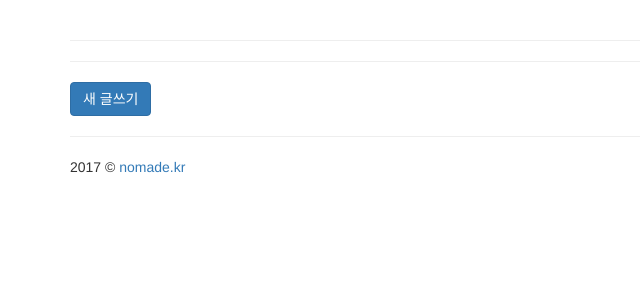
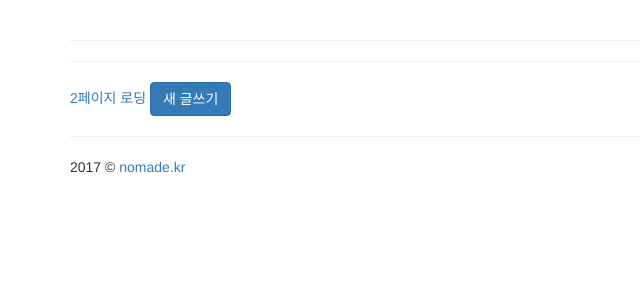
Before and after one commit to yeon0206/AskDjango-frontendVOD, a Django app: page /blog/ in a window 1280 px wide. Shown: the part 52-352 px from the top of the page, without its empty margins (0-640 px from the left). Run offline with Django 3.2, Linux system fonts and the light colour scheme; data that the repository does not hold is empty; some libraries are stand-ins or nearby versions.

Commit message:
ajax를 통한 blog.views.index 2page로딩

```diff
--- a/askdjango/templates/layout.html
+++ b/askdjango/templates/layout.html
@@ -42,5 +42,8 @@
     <script src="{% static "jquery/dist/jquery.min.js" %}"></script>
     <!--<script src="//maxcdn.bootstrapcdn.com/bootstrap/3.3.7/js/bootstrap.min.js"></script> bower설치함-->
     <script src="{% static "bootstrap/dist/js/bootstrap.min.js" %}"></script>
+
+    {% block extra_body %}
+    {% endblock %}
 </body>
 </html>
--- /dev/null
+++ b/blog/templates/blog/_post_list.html
@@ -0,0 +1,32 @@
+<table class="table table-bordered table-hover">
+    <tbody>
+        {% for post in post_list %}
+            <tr>
+                <td>
+                    <a href="{{ post.get_absolute_url }}">
+                        {{ post.title }}
+                    </a>
+                </td>
+            </tr>
+        {% endfor %}
+    </tbody>
+</table>
+
+<hr/>
+
+{% if is_paginated %}
+    {% if page_obj.has_previous %}
+        <a href="?page={{ page_obj.previous_page_number }}" class="btn btn-default">이전</a>
+    {% endif %}
+    {{ page_obj.number }} 페이지
+
+    {% if page_obj.has_next %}
+        <a href="?page={{ page_obj.next_page_number }}" class="btn btn-default">다음</a>
+    {% endif %}
+{% endif %}
+
+<hr/>
+
+<a id="page-2-btn" href="#">2페이지 로딩</a>
+
+<a href="{% url "blog:post_new" %}" class="btn btn-primary">새 글쓰기</a>
--- a/blog/templates/blog/index.html
+++ b/blog/templates/blog/index.html
@@ -1,40 +1,32 @@
 {% extends "blog/layout.html" %}
+
+{% block extra_body %}
+    <script>
+        $(function() {
+            $('#page-2-btn').click(function(){
+                $.get('?page=2') /*?만 쓰면 현재url에 get 인자만 변경되어 호출 */
+                .done(function(html) {
+                    console.log(html);
+                    $('#post-list-wrapper').html(html);
+                })
+                .fail(function() {
+                    console.log('fail');
+                })
+                .always(function() {
+                    console.log('always');
+                });
+                return false;
+            });
+        });
+    </script>
+{% endblock %}
 
 {% block content %}
 
 <div class="container">
     <div class="row">
-        <div class="col-sm-12">
-            <table class="table table-bordered table-hover">
-                <tbody>
-                    {% for post in post_list %}
-                        <tr>
-                            <td>
-                                <a href="{{ post.get_absolute_url }}">
-                                    {{ post.title }}
-                                </a>
-                            </td>
-                        </tr>
-                    {% endfor %}
-                </tbody>
-            </table>
-
-            <hr/>
-
-            {% if is_paginated %}
-                {% if page_obj.has_previous %}
-                    <a href="?page={{ page_obj.previous_page_number }}" class="btn btn-default">이전</a>
-                {% endif %}
-                {{ page_obj.number }} 페이지
-
-                {% if page_obj.has_next %}
-                    <a href="?page={{ page_obj.next_page_number }}" class="btn btn-default">다음</a>
-                {% endif %}
-            {% endif %}
-
-            <hr/>
-
-            <a href="{% url "blog:post_new" %}" class="btn btn-primary">새 글쓰기</a>
+        <div class="col-sm-12" id="post-list-wrapper">
+            {% include "blog/_post_list.html" %}
         </div>
     </div>
 </div>
--- a/blog/views.py
+++ b/blog/views.py
@@ -5,8 +5,13 @@ from .models import Post, Comment
 
 class PostListView(ListView):
     model = Post
-    template_name = 'blog/index.html'
-    paginate_by = 10
+    paginate_by = 5
+
+    def get_template_names(self):
+        if self.request.is_ajax(): #현재 요청이 ajax 이냐? 참거짓 리턴
+            return ['blog/_post_list.html']
+        return ['blog/index.html']
+
 index = PostListView.as_view()
 # index = ListView.as_view(model=Post, template_name='blog/index.html', paginate_by=5)
 
```
